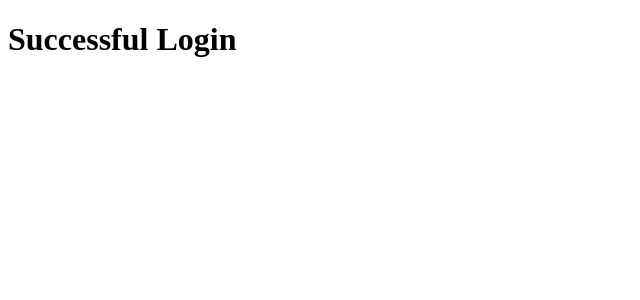
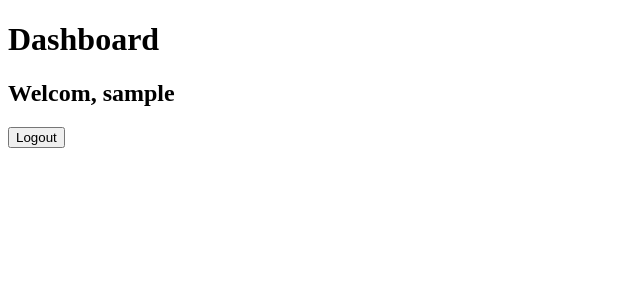
Before and after one commit to srilatha2012/home-sync, a React (Vite) app in the folder frontend/: page /dashboard in a window 1280 px wide. Shown: the top 300 px of the page, without its empty margins (0-640 px from the left). Built offline with nearby package versions, Linux system fonts and the light colour scheme; sample sign-in values are in the browser's storage.

Commit message:
Added ProtectedRoute component to check the token is received or not and imporved Dashboard page

```diff
--- a/frontend/src/App.tsx
+++ b/frontend/src/App.tsx
@@ -3,6 +3,7 @@ import './App.css'
 import RegisterPage from "./pages/RegisterPage"
 import LoginPage from './pages/LoginPage'
 import DashboardPage from './pages/DashboardPage'
+import ProtectedRoute from './components/ProtectedRoute'
 
 function App() {
 
@@ -10,7 +11,14 @@ function App() {
     <Routes>
       <Route path="/register" element={<RegisterPage />} />
       <Route path="/login" element={< LoginPage/>} />
-      <Route path="/dashboard" element ={< DashboardPage/>}  />
+      <Route
+         path="/dashboard"
+         element ={
+        <ProtectedRoute>
+          < DashboardPage/>
+          </ProtectedRoute>
+         }
+        />
     </Routes>
   )
 }
--- /dev/null
+++ b/frontend/src/components/ProtectedRoute.tsx
@@ -0,0 +1,12 @@
+import { Navigate } from "react-router-dom";
+
+function ProtectedRoute({children}: {children: React.ReactNode}) {
+
+    const token = localStorage.getItem("token");
+    if(!token) {
+        return <Navigate to="/login" replace/>
+    }
+    return children;
+}
+
+export default ProtectedRoute;
--- a/frontend/src/pages/DashboardPage.tsx
+++ b/frontend/src/pages/DashboardPage.tsx
@@ -1,6 +1,20 @@
+import { useNavigate } from "react-router-dom";
+
 function DashboardPage() {
+    const navigate = useNavigate();
+    const user = JSON.parse(localStorage.getItem("user") || "{}");
+
+    function handleLogout() {
+        localStorage.removeItem("token");
+        localStorage.removeItem("user");
+        navigate("/login");
+    }
     return(
-        <h1>Successful Login</h1>
+        <div>
+            <h1>Dashboard</h1>
+            <h2>Welcom, {user.username}</h2>
+            <button onClick={handleLogout}>Logout</button>
+        </div>
     )
 }
 
--- a/frontend/src/pages/LoginPage.tsx
+++ b/frontend/src/pages/LoginPage.tsx
@@ -3,7 +3,6 @@ import LoginForm from "../components/auth/LoginForm";
 function LoginPage() {
    return(
     <main>
-        <h1>Login Page</h1>
         <LoginForm/>
     </main>
    );
```
